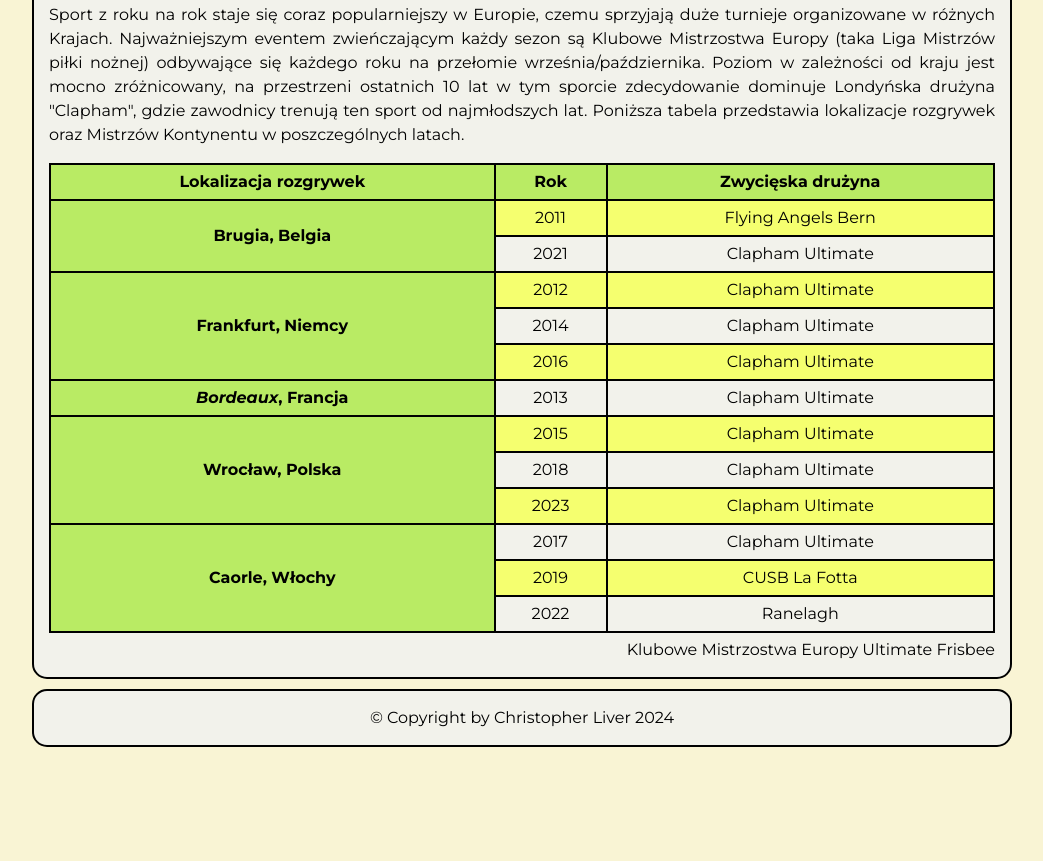
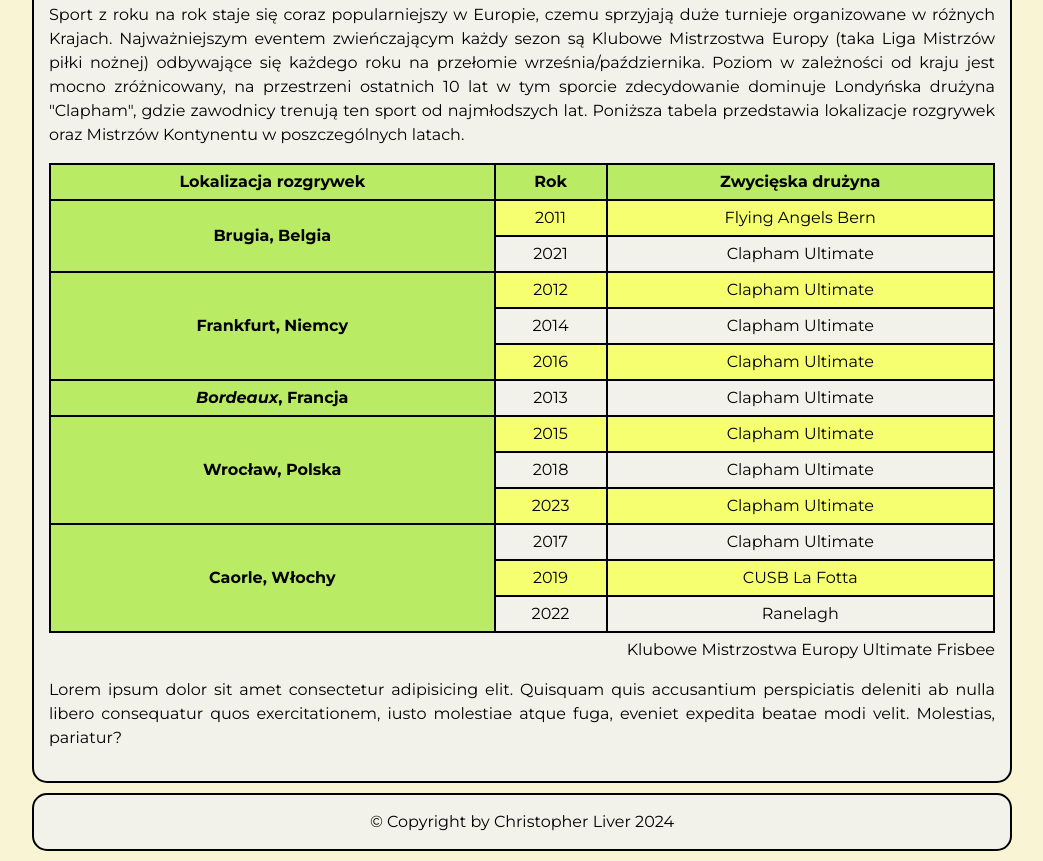
Before and after one commit to liver-22/homepage, a plain HTML site: page index.html in a window 1280 px wide. Shown: the part 3331-4192 px from the top of the page, without its empty margins (118-1161 px from the left). Before the commit the page ends 4088 px from the top, so only its background shows below. Drawn offline with nearby package versions, Linux system fonts and the light colour scheme.

Commit message:
added test paragraph

```diff
--- a/index.html
+++ b/index.html
@@ -304,6 +304,12 @@
             </tr>
           </table>
         </div>
+        <p>
+          Lorem ipsum dolor sit amet consectetur adipisicing elit. Quisquam quis
+          accusantium perspiciatis deleniti ab nulla libero consequatur quos
+          exercitationem, iusto molestiae atque fuga, eveniet expedita beatae
+          modi velit. Molestias, pariatur?
+        </p>
       </section>
     </main>
     <footer class="footer">© Copyright by Christopher Liver 2024</footer>
```
